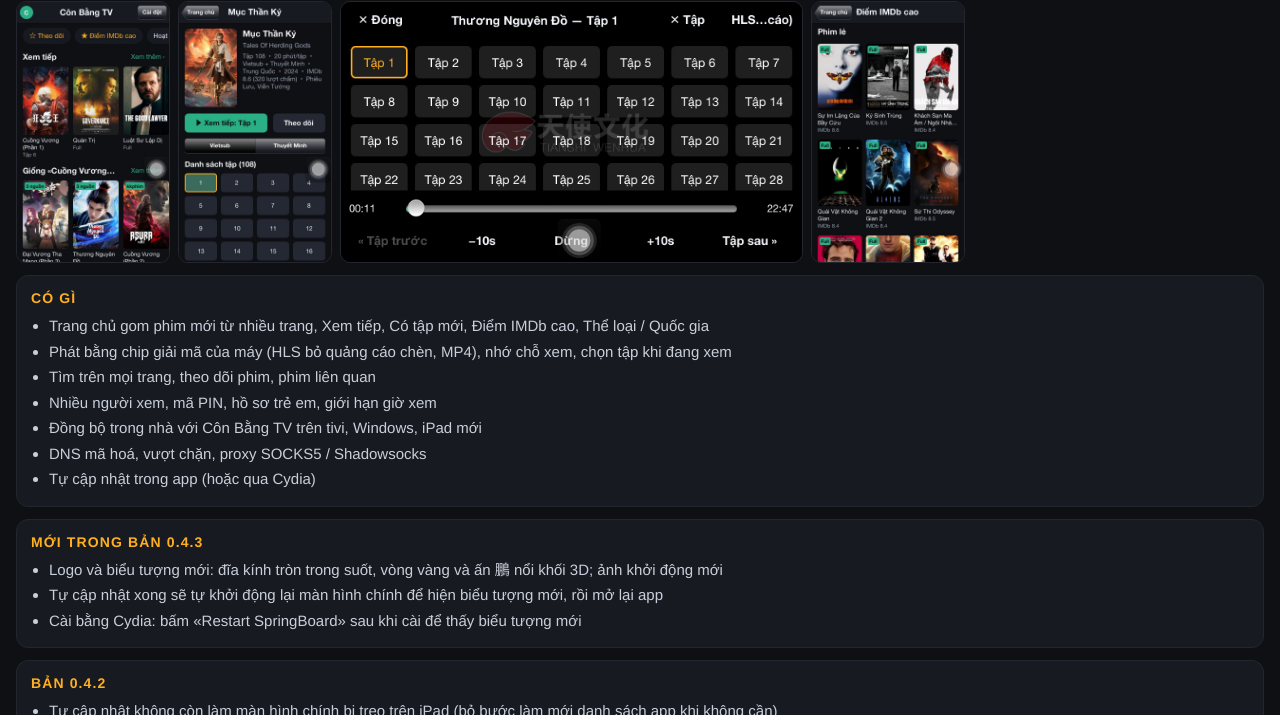
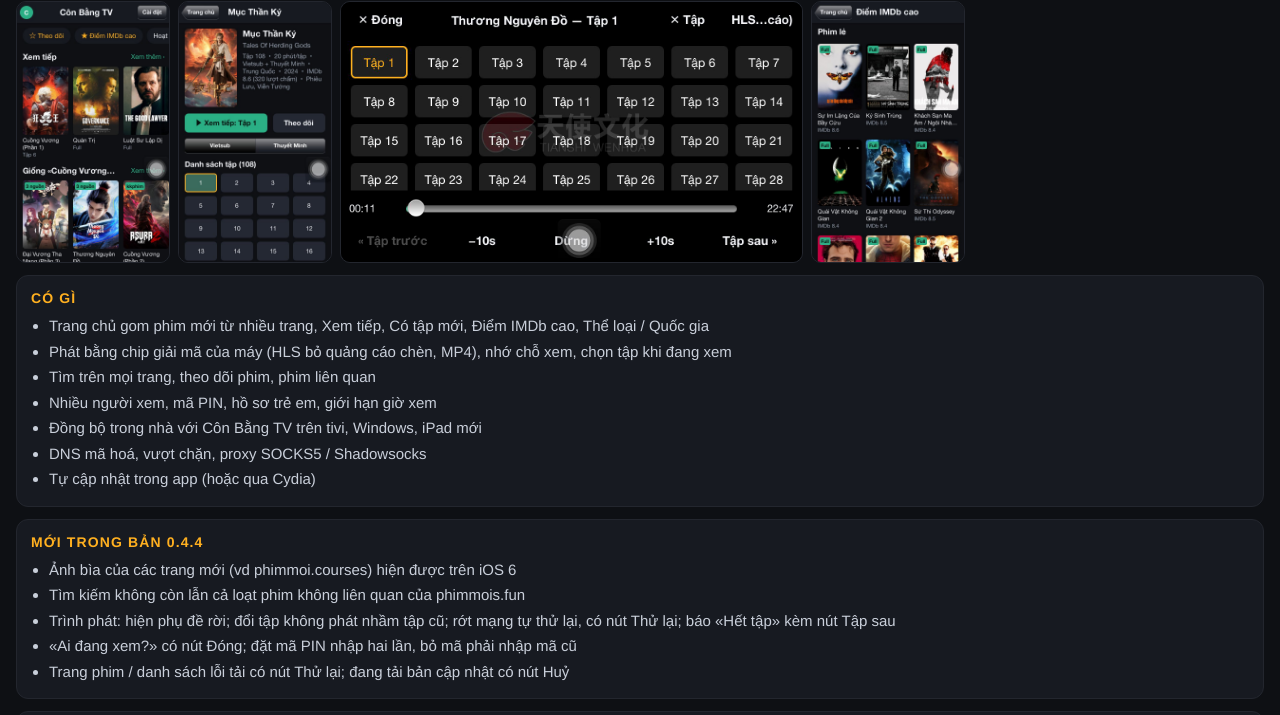
Before and after one commit to ConBangTVLegacy/conbangtvlegacy.github.io, a plain HTML site: page repo/depiction.html in a window 1280 px wide. Shown: the part 85-800 px from the top of the page. Drawn offline with Linux system fonts and the light colour scheme.

Commit message:
Nguồn Cydia: bản 0.4.4 (ảnh bìa trang mới, lọc tìm kiếm, phụ đề rời, sửa trình phát / người xem / cập nhật)
Co-Authored-By: Claude Opus 5.5 <noreply@anthropic.com>

```diff
--- a/repo/depiction.html
+++ b/repo/depiction.html
@@ -48,18 +48,21 @@ li{margin:3px 0;color:#C9CFDA}
 </div>
 
 <div class="card">
-<h2>Mới trong bản 0.4.3</h2>
+<h2>Mới trong bản 0.4.4</h2>
 <ul>
-<li>Logo và biểu tượng mới: đĩa kính tròn trong suốt, vòng vàng và ấn 鵬 nổi khối 3D; ảnh khởi động mới</li>
-<li>Tự cập nhật xong sẽ tự khởi động lại màn hình chính để hiện biểu tượng mới, rồi mở lại app</li>
-<li>Cài bằng Cydia: bấm «Restart SpringBoard» sau khi cài để thấy biểu tượng mới</li>
+<li>Ảnh bìa của các trang mới (vd phimmoi.courses) hiện được trên iOS 6</li>
+<li>Tìm kiếm không còn lẫn cả loạt phim không liên quan của phimmois.fun</li>
+<li>Trình phát: hiện phụ đề rời; đổi tập không phát nhầm tập cũ; rớt mạng tự thử lại, có nút Thử lại; báo «Hết tập» kèm nút Tập sau</li>
+<li>«Ai đang xem?» có nút Đóng; đặt mã PIN nhập hai lần, bỏ mã phải nhập mã cũ</li>
+<li>Trang phim / danh sách lỗi tải có nút Thử lại; đang tải bản cập nhật có nút Huỷ</li>
 </ul>
 </div>
 
 <div class="card">
-<h2>Bản 0.4.2</h2>
+<h2>Bản 0.4.3</h2>
 <ul>
-<li>Tự cập nhật không còn làm màn hình chính bị treo trên iPad (bỏ bước làm mới danh sách app khi không cần)</li>
+<li>Logo và biểu tượng mới: đĩa kính tròn trong suốt, vòng vàng và ấn 鵬 nổi khối 3D; ảnh khởi động mới</li>
+<li>Tự cập nhật xong sẽ tự khởi động lại màn hình chính để hiện biểu tượng mới, rồi mở lại app</li>
 </ul>
 </div>
 
```
Also changed, not shown: 6 other files.
